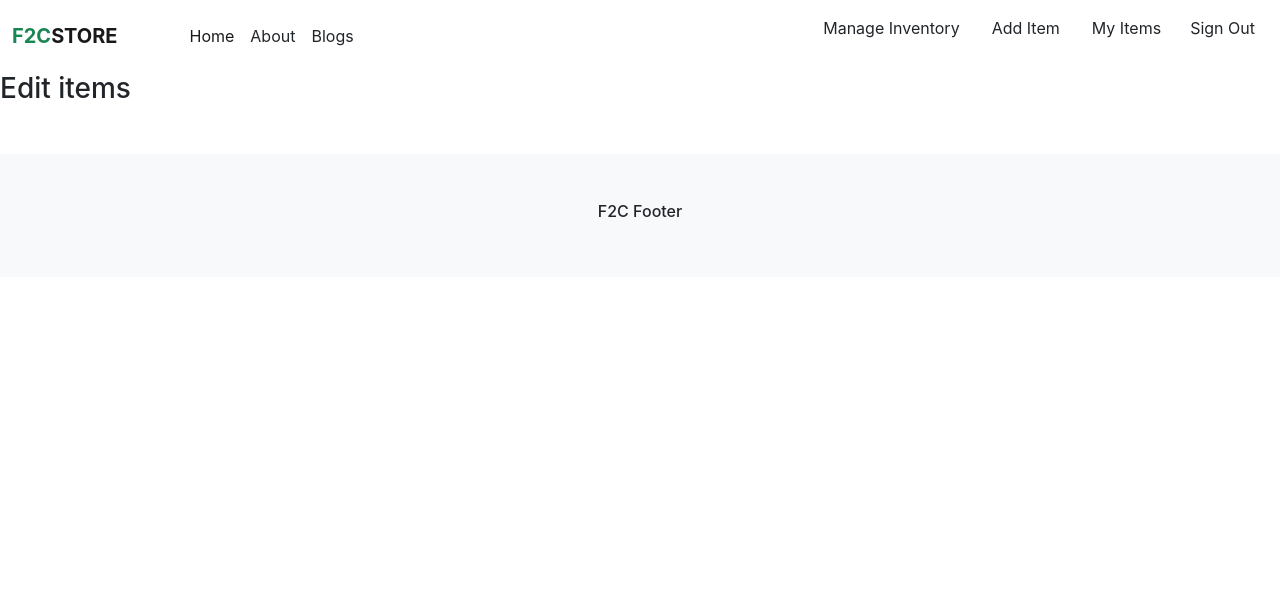
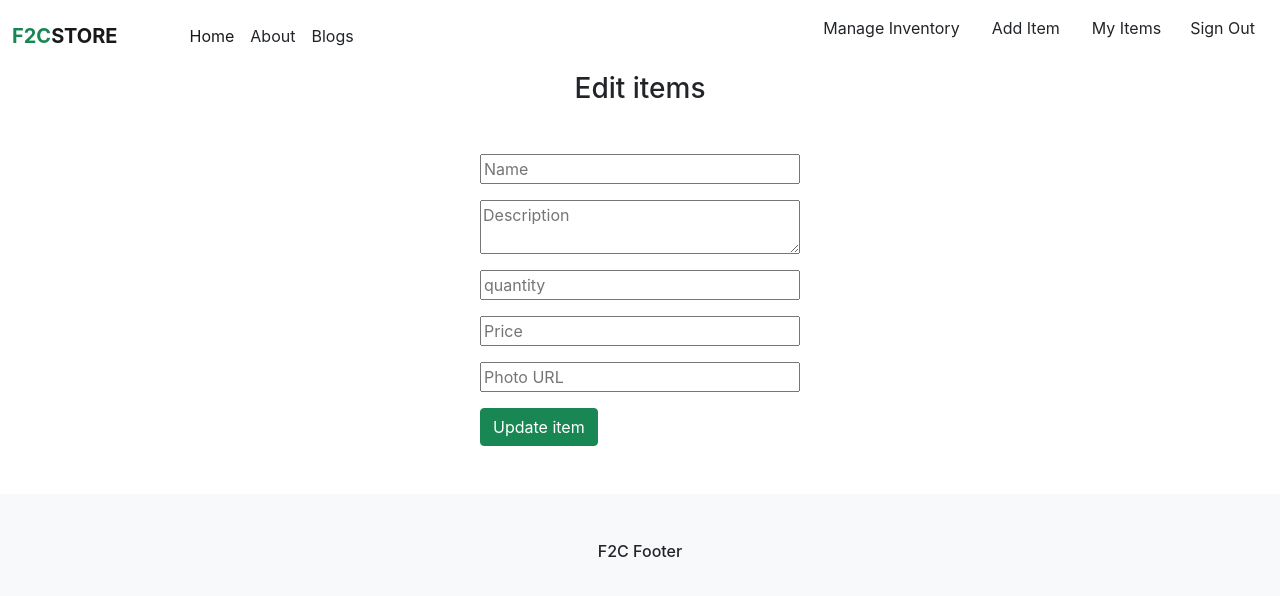
Before and after one commit to shahidul7150/warehouse-management, a React (Create React App) app: page /update/1 in a window 1280 px wide. Shown: the top 596 px of the page. Built offline with nearby package versions, Linux system fonts and the light colour scheme; no server answers; sample sign-in values are in the browser's storage.

Commit message:
product update add

```diff
--- a/src/components/EditItems/EditItems.js
+++ b/src/components/EditItems/EditItems.js
@@ -1,22 +1,80 @@
-import React, { useEffect } from 'react';
-import { useParams } from 'react-router-dom';
+import React, { useEffect } from "react";
+import { useForm } from "react-hook-form";
+import { useParams } from "react-router-dom";
 
-import useProducts from '../hooks/useProduct';
-
-
+import useProducts from "../hooks/useProduct";
 
 const EditItems = () => {
-    const {updateId}=useParams()
-    const [products,setProducts] = useProducts();
+  const { updateId } = useParams();
+  console.log(updateId);
+
+    const [products, setProducts] = useProducts();
+    console.log(products.name);
+  // const [products,setProducts] = useProducts();
   useEffect(() => {
-        const url = `http://localhost:5000/service/${updateId}`
+    const url = `http://localhost:5000/service/${updateId}`;
     fetch(url)
-            .then(res => res.json())
-            .then(data => setProducts(data));
-    },[])
+      .then((res) => res.json())
+      .then((data) => setProducts(data));
+  }, []);
+  const { register, handleSubmit } = useForm();
+  const onSubmit = (data, event) => {
+    console.log(data);
+    const url = `http://localhost:5000/service/${updateId}`;
+    fetch(url, {
+      method: "PUT",
+      headers: {
+        "content-type": "application/json",
+      },
+      body: JSON.stringify(data),
+    })
+      .then((res) => res.json())
+      .then((itemData) => {
+        console.log(itemData);
+      });
+    event.target.reset();
+  };
   return (
       <div>
-            <h3>Edit items {products.name}</h3>
+
+      <h3 className="text-center mb-5">Edit items {products.name}</h3>
+
+      <form className="w-25 mx-auto" onSubmit={handleSubmit(onSubmit)}>
+        <input
+          className="d-block w-100 mb-3"
+          {...register("name", { required: true, maxLength: 20 })}
+                  placeholder="Name"
+                  required
+        />
+        <textarea
+          className="d-block w-100 mb-3"
+          {...register("description")}
+                  placeholder="Description"
+                  required
+        />
+        <input
+          className="d-block w-100 mb-3"
+          type="number"
+          {...register("quantity")}
+                  placeholder="quantity"
+                  required
+        />
+        <input
+          className="d-block w-100 mb-3"
+          type="number"
+          {...register("price")}
+                  placeholder="Price"
+                  required
+        />
+        <input
+          className="d-block w-100 mb-3"
+          type="text"
+          {...register("img")}
+                  placeholder="Photo URL"
+                  required
+        />
+        <input className="btn btn-success" type="submit" value="Update item" />
+      </form>
     </div>
   );
 };
--- a/src/components/ManageInve/ManageInv.js
+++ b/src/components/ManageInve/ManageInv.js
@@ -3,35 +3,43 @@ import { useNavigate } from "react-router-dom";
 import useProducts from "../hooks/useProduct";
 
 const ManageInv = () => {
-    const [products,setProducts] = useProducts();
-    const navigate=useNavigate()
-    const handleDelete = id => {
-
+  const [products, setProducts] = useProducts();
+  const navigate = useNavigate();
+  const handleDelete = (id) => {
     const proceed = window.confirm("Are you sure want to delete?");
-        if(proceed){
+    if (proceed) {
       const url = `http://localhost:5000/service/${id}`;
       fetch(url, {
-                method:"DELETE"
+        method: "DELETE",
       })
-                .then(res => res.json())
-                .then(data => {
+        .then((res) => res.json())
+        .then((data) => {
           console.log(data);
-                    const remaining = products.filter(product => product._id !== id);
-                    setProducts(remaining)
-            })
+          const remaining = products.filter((product) => product._id !== id);
+          setProducts(remaining);
+        });
     }
-    }
+  };
 
-    const navigateEditDetail = id => {
-        navigate(`/update/${id}`)
-    }
+  const navigateEditDetail = (id) => {
+    navigate(`/update/${id}`);
+  };
   return (
     <div className="w-50 mx-auto">
       <h2 className="mb-4 mt-5">Manage inventory</h2>
       {products.map((product) => (
-          <div className="d-flex justify-content-between align-items-center border p-2 mb-2">
-              <div className="d-flex justify-content-start align-items-center" key={product._id}>
-          <img width="50px" height="50px" className="me-4" src={product.img} alt="" />
+        <div  key={product._id} className="d-flex justify-content-between align-items-center border p-2 mb-2">
+          <div
+            className="d-flex justify-content-start align-items-center"
+
+          >
+            <img
+              width="50px"
+              height="50px"
+              className="me-4"
+              src={product.img}
+              alt=""
+            />
             <div>
               <h4>{product.name}</h4>
               <h4>Price: ${product.price}</h4>
@@ -41,9 +49,19 @@ const ManageInv = () => {
           </div>
 
           <div className="w-25">
-                  <button onClick={()=>handleDelete(product._id)} className="mb-2 btn btn-danger  w-50">X</button>
+            <button
+              onClick={() => handleDelete(product._id)}
+              className="mb-2 btn btn-danger  w-50"
+            >
+              X
+            </button>
             <br />
-                  <button onClick={()=>navigateEditDetail(product._id)} className=" btn btn-primary w-50">Edit</button>
+            <button
+              onClick={() => navigateEditDetail(product._id)}
+              className=" btn btn-primary w-50"
+            >
+              Edit
+            </button>
           </div>
         </div>
       ))}
```
Lines whose indentation alone changed are shown as unchanged.
